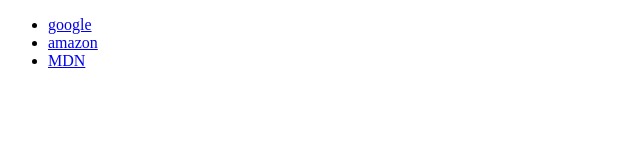
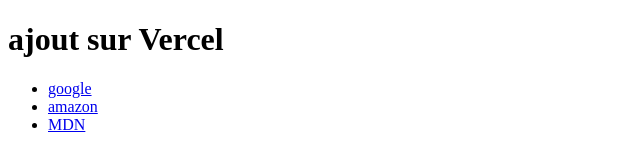
Before and after one commit to JeremyDallain/test-actions, a website: page docs/index.html in a window 1280 px wide. Shown: the whole page, without its empty margins (0-640 px from the left). Drawn offline with Linux system fonts and the light colour scheme.

Commit message:
Ajout d'un titre sur Vercel

```diff
--- a/docs/index.html
+++ b/docs/index.html
@@ -6,6 +6,7 @@
     <title>Test github action</title>
   </head>
   <body>
+    <h1>ajout sur Vercel</h1>
     <ul>
       <li><a href="https://www.google.com">google</a></li>
       <li><a href="https://www.amazon.fr/">amazon</a></li>
```
